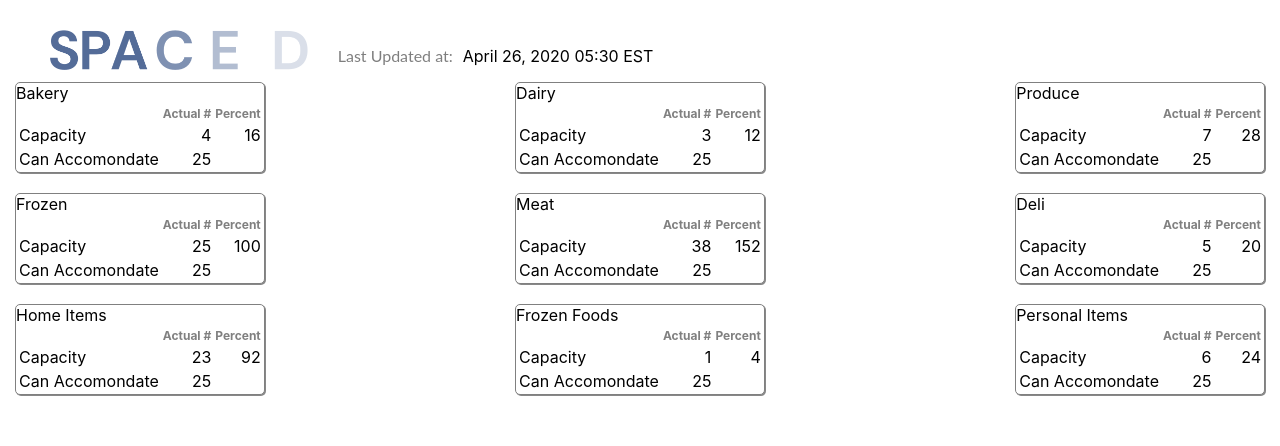
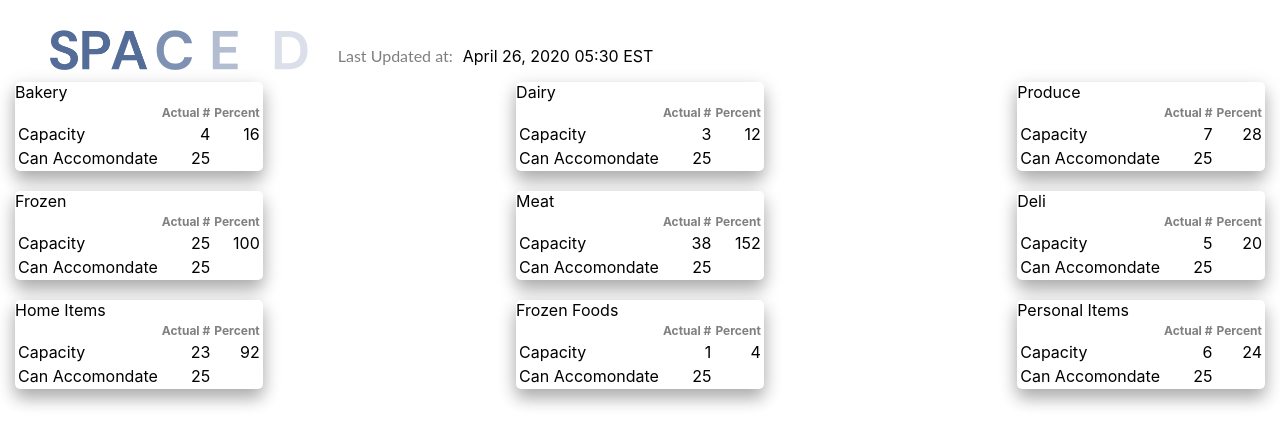
Before and after one commit to p0x6/spaced-business-dashboard, a React (Create React App) app: page / in a window 1280 px wide. Shown: the top 446 px of the page. Built offline with nearby package versions, Linux system fonts and the light colour scheme.

Commit message:
better box shadow

```diff
--- a/src/components/BreakdownCard.css
+++ b/src/components/BreakdownCard.css
@@ -4,8 +4,7 @@
     color: black;
     display: flex;
     flex-direction: column;
-    box-shadow: 1px 1px #888888;
-    border: 1px solid grey;
+    box-shadow: 0 10px 16px 0 rgba(0,0,0,0.2),0 6px 20px 0 rgba(0,0,0,0.19) !important;
 }
 
 .rightHeader {
```
